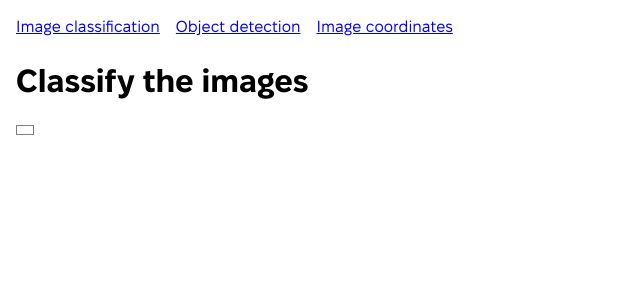
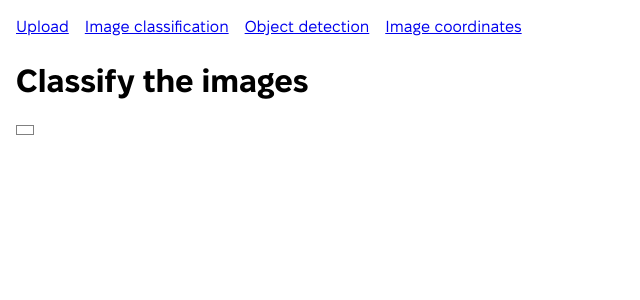
Before and after one commit to cbasje/aml4d-group-2, a Flask app: page /image-class in a window 1280 px wide. Shown: the top 300 px of the page, without its empty margins (0-640 px from the left). Run offline with Flask 3, Linux system fonts and the light colour scheme.

Commit message:
Small fix

```diff
--- a/templates/layout.html
+++ b/templates/layout.html
@@ -25,6 +25,9 @@
         <nav>
           <ul>
             <li>
+              <a href="{{ url_for('index') }}">Upload</a>
+            </li>
+            <li>
               <a href="{{ url_for('image_class') }}">Image classification</a>
             </li>
             <li>
```
